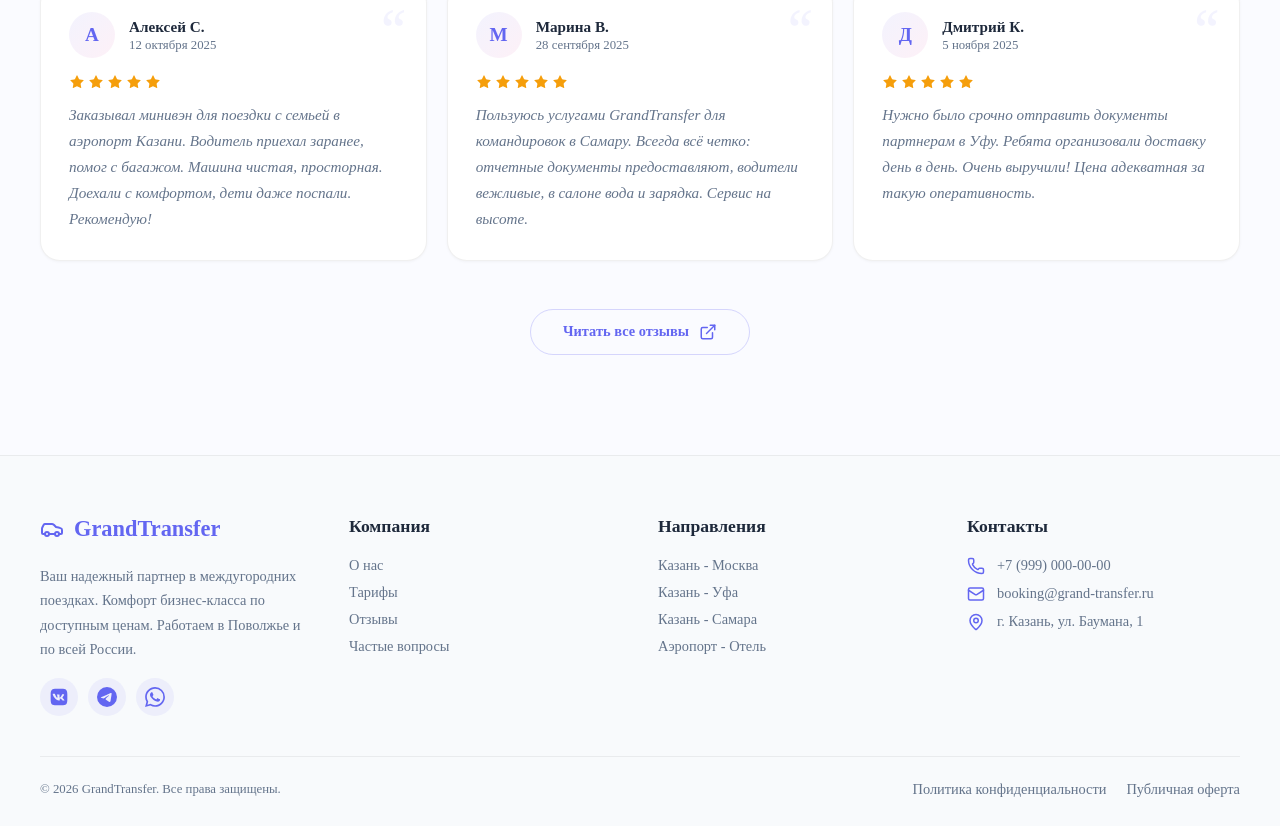
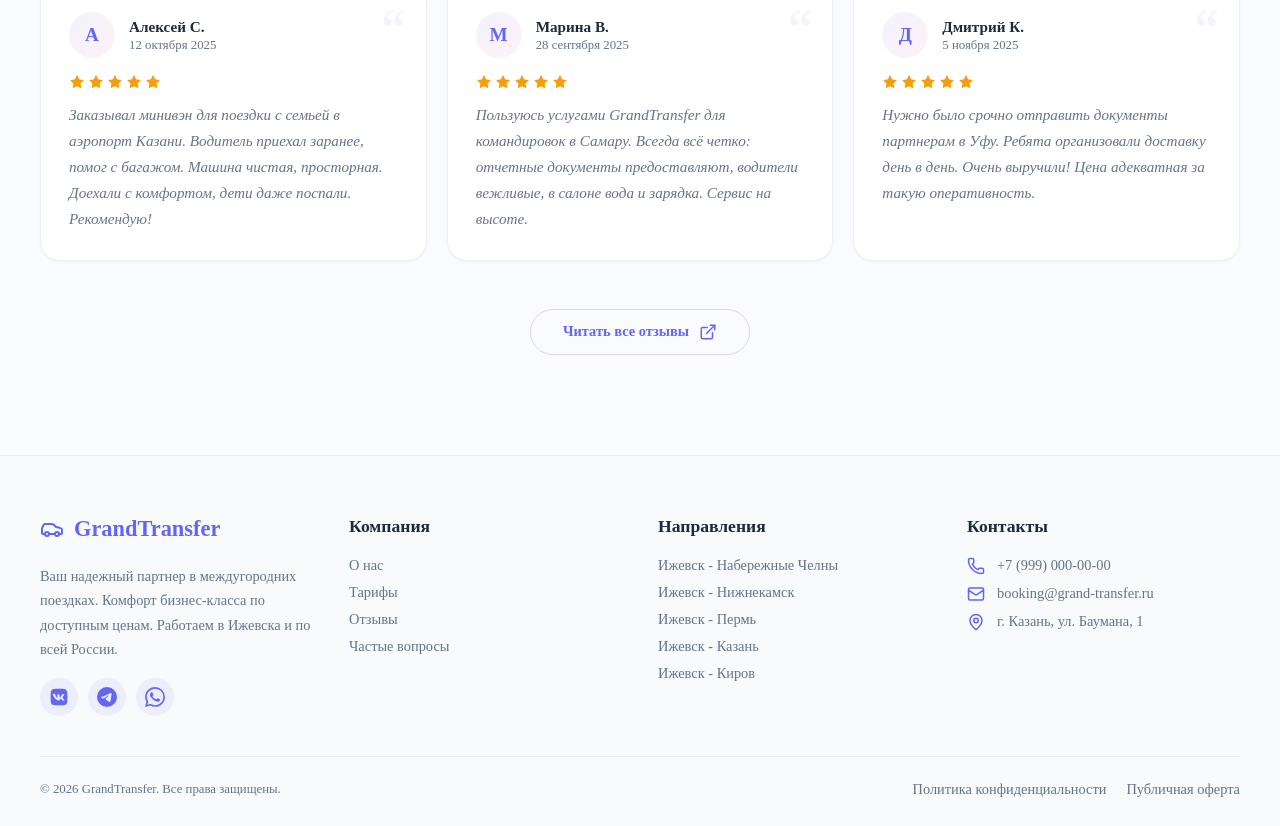
Before and after one commit to Xyling12/grand-transfer, a Next.js app: page / in a window 1280 px wide. Shown: the part 5227-6053 px from the top of the page. Built offline with nearby package versions, Linux system fonts and the light colour scheme; no server answers.

Commit message:
feat: Dynamic Footer routes

```diff
--- a/src/components/Footer.tsx
+++ b/src/components/Footer.tsx
@@ -4,8 +4,11 @@ import styles from './Footer.module.css';
 import Link from 'next/link';
 import { Phone, Mail, MapPin, Car } from 'lucide-react';
 import { VKIcon, TelegramIcon, WhatsAppIcon } from './SocialIcons';
+import { useCity } from '@/context/CityContext';
 
 export default function Footer() {
+    const { currentCity } = useCity();
+
     return (
         <footer className={styles.footer} id="contacts">
             <div className={styles.container}>
@@ -17,7 +20,7 @@ export default function Footer() {
                         </Link>
                         <p className={styles.description}>
                             Ваш надежный партнер в междугородних поездках. Комфорт бизнес-класса по доступным ценам.
-                            Работаем в Поволжье и по всей России.
+                            Работаем в {currentCity.namePrepositional} и по всей России.
                         </p>
                         <div className={styles.socials}>
                             <a href="#" className={styles.socialLink} aria-label="VK"><VKIcon size={20} /></a>
@@ -39,10 +42,11 @@ export default function Footer() {
                     <div className={styles.column}>
                         <h3 className={styles.heading}>Направления</h3>
                         <div className={styles.links}>
-                            <Link href="#" className={styles.link}>Казань - Москва</Link>
-                            <Link href="#" className={styles.link}>Казань - Уфа</Link>
-                            <Link href="#" className={styles.link}>Казань - Самара</Link>
-                            <Link href="#" className={styles.link}>Аэропорт - Отель</Link>
+                            {currentCity.popularRoutes.slice(0, 5).map((route, i) => (
+                                <Link key={i} href="#routes" className={styles.link}>
+                                    {currentCity.name} - {route.to}
+                                </Link>
+                            ))}
                         </div>
                     </div>
 
```
